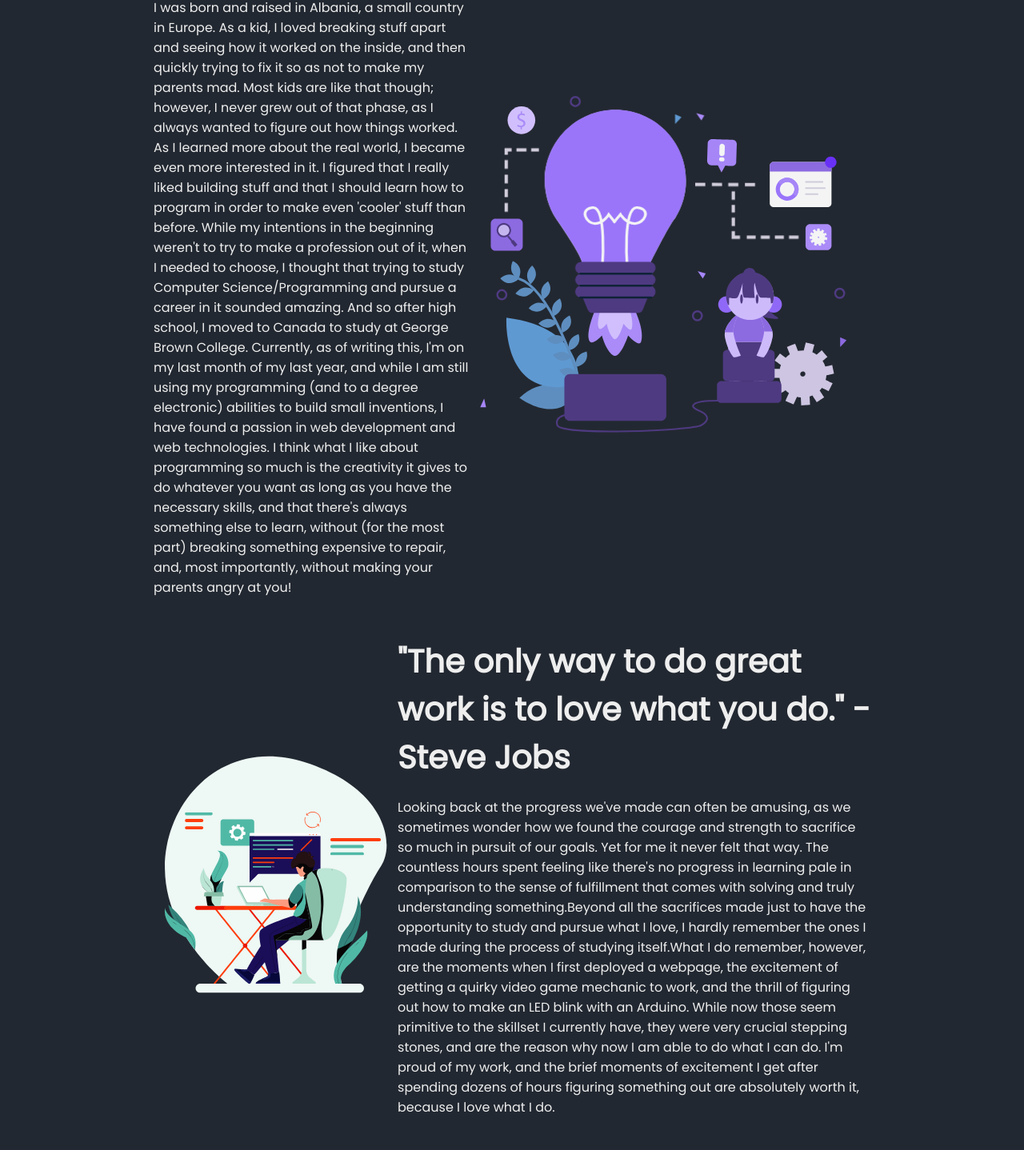
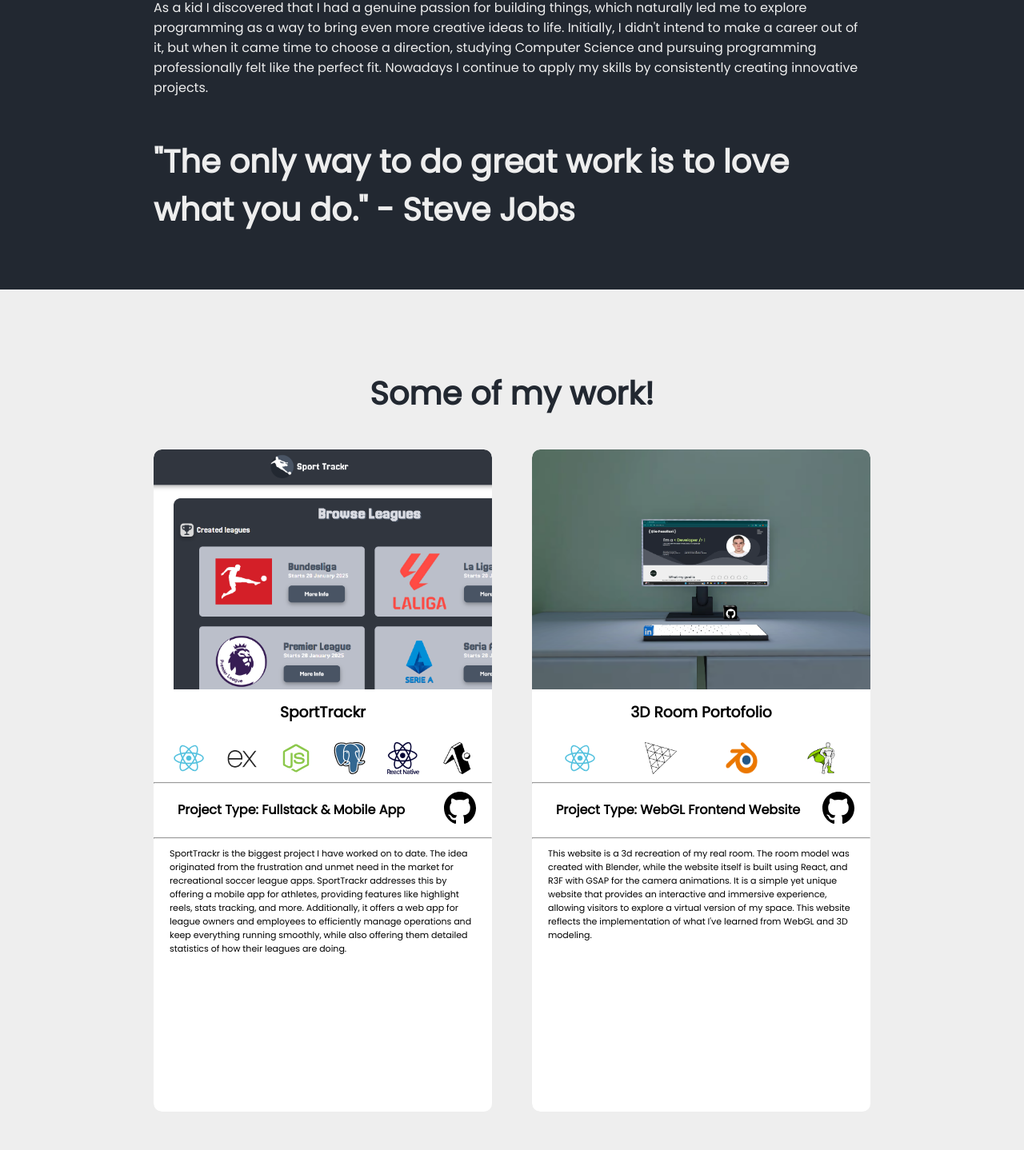
Before and after one commit to ElioFezollari/portofolio, a React (Vite) app: page / in a window 1280 px wide. Shown: the part 1323-2761 px from the top of the page at 80% size. Built offline with nearby package versions, Linux system fonts and the light colour scheme.

Commit message:
Updated Work And Bio

```diff
--- a/package.json
+++ b/package.json
@@ -10,7 +10,7 @@
     "preview": "vite preview"
   },
   "dependencies": {
-    "framer-motion": "^11.0.25",
+    "framer-motion": "^11.18.2",
     "lodash": "^4.17.21",
     "lottie-react": "^2.4.0",
     "react": "^18.2.0",
--- a/src/components/Index/Bio/Bio.css
+++ b/src/components/Index/Bio/Bio.css
@@ -22,6 +22,7 @@
 .bio-wrapper h2{
     font-weight: 900;
     font-size: 40px;
+    text-align: center;
 }
 .more-about-me{
     display: flex;
@@ -96,12 +97,7 @@
 .button:after {
   background-color: #FFFFFF;
 }
-.lottie-2{
-    width: 100%;
-    display: flex;
-    align-items: center;
-    justify-content: center;
-}
+
 .about-me-lottie{
     width: 4500px;
 }
@@ -149,9 +145,7 @@
         margin-right: 0;
         margin-top: 20px;
     }
-    .bio-wrapper h2{
-        text-align: center;
-    }
+
     .about-me-lottie2{
         width: 400px;
     }
--- a/src/components/Index/Bio/Bio.jsx
+++ b/src/components/Index/Bio/Bio.jsx
@@ -11,88 +11,29 @@ const Bio = () => {
           <div className="my-background">
             <h2>My background</h2>
             <p>
-              I was born and raised in Albania, a small country in Europe. As a
-              kid, I loved breaking stuff apart and seeing how it worked on the
-              inside, and then quickly trying to fix it so as not to make my
-              parents mad. Most kids are like that though; however, I never grew
-              out of that phase, as I always wanted to figure out how things
-              worked. As I learned more about the real world, I became even more
-              interested in it. I figured that I really liked building stuff and
-              that I should learn how to program in order to make even 'cooler'
-              stuff than before. While my intentions in the beginning weren't to
-              try to make a profession out of it, when I needed to choose, I
-              thought that trying to study Computer Science/Programming and
-              pursue a career in it sounded amazing. And so after high school, I
-              moved to Canada to study at George Brown College. Currently, as of
-              writing this, I'm on my last month of my last year, and while I am
-              still using my programming (and to a degree electronic) abilities
-              to build small inventions, I have found a passion in web
-              development and web technologies. I think what I like about
-              programming so much is the creativity it gives to do whatever you
-              want as long as you have the necessary skills, and that there's
-              always something else to learn, without (for the most part)
-              breaking something expensive to repair, and, most importantly,
-              without making your parents angry at you!
+              As a kid I discovered that I had a genuine passion for building things,
+              which naturally led me to explore programming as a way to bring
+              even more creative ideas to life. Initially, I didn't intend to
+              make a career out of it, but when it came time to choose a
+              direction, studying Computer Science and pursuing programming
+              professionally felt like the perfect fit. Nowadays
+              I continue to apply my skills by consistently creating innovative projects.
             </p>
           </div>
           <div className="lottie-2">
-            <Lottie
-              className="about-me-lottie2"
-              animationData={animationData2}
-            />
+
           </div>
         </div>
       </div>
       <div className="more-about-me">
-        <Lottie className="about-me-lottie" animationData={animationData} />
+
         <div>
           <h2>
             "The only way to do great work is to love what you do." - Steve Jobs
           </h2>
-          <p>
-            Looking back at the progress we've made can often be amusing, as we
-            sometimes wonder how we found the courage and strength to sacrifice
-            so much in pursuit of our goals. Yet for me it never felt that way.
-            The countless hours spent feeling like there's no progress in
-            learning pale in comparison to the sense of fulfillment that comes
-            with solving and truly understanding something.Beyond all the
-            sacrifices made just to have the opportunity to study and pursue
-            what I love, I hardly remember the ones I made during the process of
-            studying itself.What I do remember, however, are the moments when I
-            first deployed a webpage, the excitement of getting a quirky video
-            game mechanic to work, and the thrill of figuring out how to make an
-            LED blink with an Arduino. While now those seem primitive to the
-            skillset I currently have, they were very crucial stepping stones,
-            and are the reason why now I am able to do what I can do. I'm proud
-            of my work, and the brief moments of excitement I get after spending
-            dozens of hours figuring something out are absolutely worth it,
-            because I love what I do.
-          </p>
         </div>
       </div>
-      <div className="about-me-btn">
-        <a
-          className="button"
-          target="_blank"
-          href="https://drive.google.com/file/d/17fM40WuKRWGRoDkf80ua5Fc6EtrAMJsw/view?usp=drive_link"
-        >
-          <span>Get my Cover Letter</span>
-        </a>
-        <a
-          className="button"
-          target="_blank"
-          href="https://drive.google.com/file/d/1hslDzJaYH3ZPRC2W-lD7tkcR-LHisRqf/view?usp=drive_link"
-        >
-          <span>Get my Resume</span>
-        </a>
-        <a
-          className="button"
-          target="_blank"
-          href="https://drive.google.com/file/d/1DUHNOnq2whZsYuE6J-XQuat2a1vIOwIK/view?usp=drive_link"
-        >
-          <span>Get my Transcripts</span>
-        </a>
-      </div>
+
     </section>
   );
 };
--- a/src/components/Index/Header/Label/Menu/Menu.jsx
+++ b/src/components/Index/Header/Label/Menu/Menu.jsx
@@ -2,9 +2,6 @@ import './Menu.css'
 const Menu = () => {
     return(
         <div className="menu">
-                  <a target="_blank" href="https://drive.google.com/file/d/17fM40WuKRWGRoDkf80ua5Fc6EtrAMJsw/view?usp=drive_link"><span>Get my Cover Letter</span></a>
-        <a  target="_blank"href="https://drive.google.com/file/d/1hslDzJaYH3ZPRC2W-lD7tkcR-LHisRqf/view?usp=drive_link"><span>Get my Resume</span></a>
-        <a  target="_blank" href="https://drive.google.com/file/d/1DUHNOnq2whZsYuE6J-XQuat2a1vIOwIK/view?usp=drive_link"><span>Get my Transcripts</span></a>
         <a target='_blank' href='https://github.com/ElioFezollari'>Visit my Github</a>
         <a target='_blank' href='https://www.linkedin.com/in/elio-fezollari-46a041289/'>Visit my Linkedin</a>
         <div className='overlay'></div>
--- a/src/components/Index/Hero.jsx
+++ b/src/components/Index/Hero.jsx
@@ -20,19 +20,14 @@ const Hero = () =>{
           <span className="text"><Cursor/></span>
         </div>
         <p>
-          I like to craft solid and scalable frontend products with great
-          user experiences.
+        Passionate about building end-to-end solutions, leveraging both front-end and back-end expertise to create cohesive, high-performing applications
         </p>
       </div>
       <div className="two-skills">
         <p>
-          Highly skilled at progressive enhancement, design systems & UI
-          Engineering.
+        Committed to lifelong learning in technology, with a passion for staying updated on the latest frameworks, tools, and trends in development.
         </p>
-        <p>
-          Proven experience building successful products for clients
-          across several countries.
-        </p>
+
       </div>
     </div>
     <div className="profile-pic-div">
--- a/src/components/Index/Professional/Professional.jsx
+++ b/src/components/Index/Professional/Professional.jsx
@@ -4,6 +4,51 @@ const Professional = () => {
   return (
     <section className="professional-wrapper">
       <h2>Work Experience</h2>
+      <div className="work-div">
+        <div className="title-div">
+          <h2>Research Assistant</h2>
+          <p>George Brown College</p>
+          <p>Contract - Toronto, Ontario, Canada</p>
+          <p>May 2025 - </p>
+        </div>
+        <div className="work-description">
+          <ul>
+            {" "}
+            <li>
+              {" "}
+              Built and maintained administrative interfaces using React,
+              streamlining internal workflows and data management for
+              non-technical stakeholders.{" "}
+            </li>{" "}
+            <li>
+              {" "}
+              Integrated Firebase Authentication and Firestore to securely
+              manage user roles, permissions, and dynamic data access within the
+              admin dashboard.{" "}
+            </li>{" "}
+            <li>
+              {" "}
+              Developed custom dashboards and data visualization components to
+              monitor key application metrics and user activity.{" "}
+            </li>{" "}
+            <li>
+              {" "}
+              Automated backend processes and Firebase Cloud Functions to handle
+              data validation, logging, and real-time updates for admin
+              operations.{" "}
+            </li>{" "}
+            <li>
+              {" "}
+              Collaborated with cross-functional teams to align admin tools with
+              evolving product needs, ensuring scalability and security best
+              practices.{" "}
+            </li>{" "}
+            <li>
+              Deployed and maintained the full admin platform on cloud infrastructure, leveraging Firebase Hosting, Firestore, and Cloud Functions to ensure secure, scalable, and high-availability deployment.
+            </li>
+          </ul>
+        </div>
+      </div>
       <div className="work-div">
         <div className="title-div">
           <h2>Student Researcher</h2>
--- a/src/components/Index/Projects/Project.jsx
+++ b/src/components/Index/Projects/Project.jsx
@@ -34,6 +34,7 @@ import sportTrackr from "../../../assets/SportTrackr.png"
 import sportTrackrMobile from "../../../assets/SportTrackrMobile.mp4"
 import sportTrackrVid from "../../../assets/SportTrackr.mp4"
 import wireframe from "../../../assets/wireframe.png"
+import azure from "../../../assets/azure.png"
 const Project = () => {
   const Projects = [
     {
@@ -131,7 +132,7 @@ const Project = () => {
           "Bootstrap",
           "Csharp",
           "SqlServer",
-          "AJAX",
+          "Azure"
         ],
         techimg: [
           aspCore,
@@ -141,7 +142,7 @@ const Project = () => {
           bootstrap,
           csharp,
           sqlserver,
-          ajax,
+          azure
         ],
       },
 
```
Also changed, not shown: src/assets/azure.png (added), 1 other file (tests, documents, lock files or other folders).
